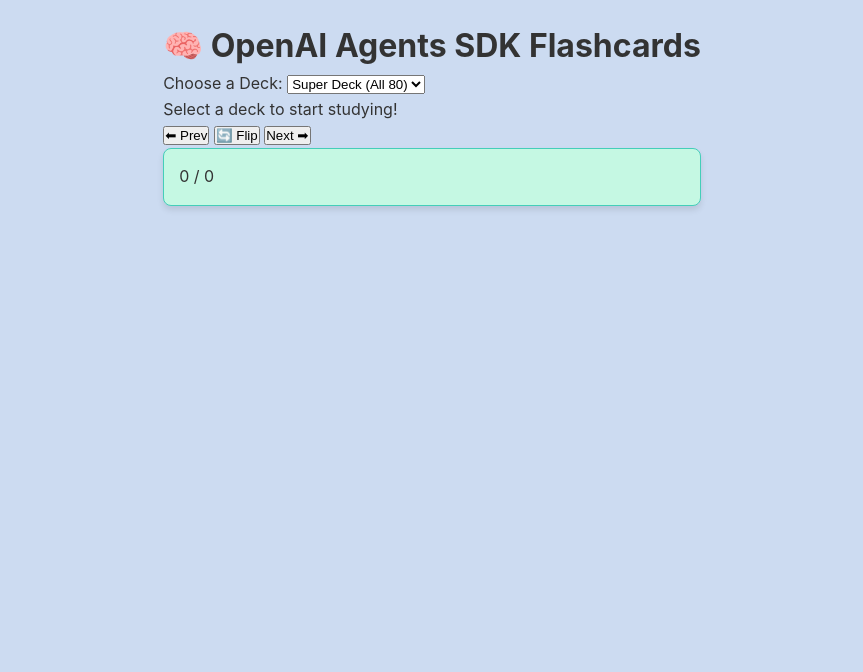
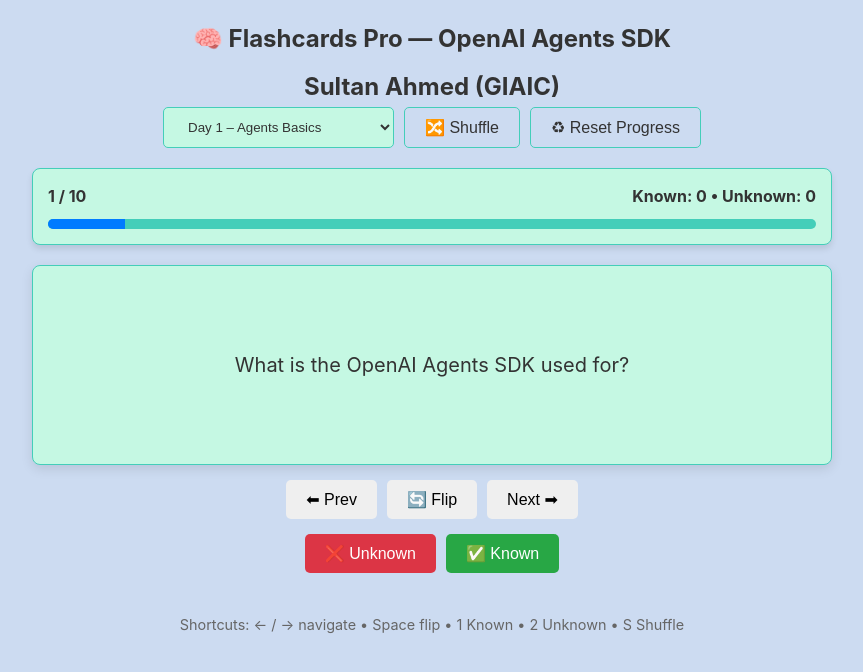
Before and after one commit to sultanitweb/OpenAI-Agents-SDK-Flashcards, a plain HTML site: page index.html in a window 1280 px wide. Shown: the whole page, without its empty margins (208-1071 px from the left). Drawn offline with Linux system fonts and the light colour scheme.

Commit message:
Update index.html

```diff
--- a/index.html
+++ b/index.html
@@ -1,40 +1,53 @@
 <!DOCTYPE html>
 <html lang="en">
 <head>
-  <meta charset="UTF-8">
-  <meta name="viewport" content="width=device-width, initial-scale=1.0">
-  <title>Flashcards App - Super Deck</title>
-  <link rel="stylesheet" href="style.css">
+  <meta charset="UTF-8" />
+  <meta name="viewport" content="width=device-width, initial-scale=1.0"/>
+  <title>Flashcards Pro — OpenAI Agents SDK</title>
+  <link rel="stylesheet" href="style.css" />
 </head>
 <body>
-  <div class="app">
-    <h1>🧠 OpenAI Agents SDK Flashcards</h1>
-    <label for="deckSelector">Choose a Deck:</label>
-    <select id="deckSelector">
-      <option value="superdeck">Super Deck (All 80)</option>
-      <option value="day1">Day 1</option>
-      <option value="day2">Day 2</option>
-      <option value="day3">Day 3</option>
-      <option value="day4">Day 4</option>
-      <option value="day5">Day 5</option>
-      <option value="day6">Day 6</option>
-      <option value="day7">Day 7</option>
-      <option value="day8">Day 8</option>
-    </select>
-    <div id="flashcard">
-      <p id="question">Select a deck to start studying!</p>
-      <p id="answer" class="hidden"></p>
+  <header class="topbar">
+    <h1>🧠 Flashcards Pro — OpenAI Agents SDK</h1>
+    <h2>Sultan Ahmed (GIAIC)</h2>
+    <div class="controls-row">
+      <select id="deckSelect" title="Choose deck"></select>
+      <button id="shuffleBtn" class="btn btn-outline">🔀 Shuffle</button>
+      <button id="resetBtn" class="btn btn-outline">♻ Reset Progress</button>
     </div>
-    <div class="controls">
-      <button onclick="prevCard()">⬅ Prev</button>
-      <button onclick="flipCard()">🔄 Flip</button>
-      <button onclick="nextCard()">Next ➡</button>
-    </div>
-    <div class="progress">
-      <span id="progressText">0 / 0</span>
-    </div>
-  </div>
-  <script src="questions.js"></script>
+  </header>
+
+  <main>
+    <section class="progress">
+      <div class="progress-label">
+        <span id="progressText">0 / 0</span>
+        <span id="knownStats">Known: 0 • Unknown: 0</span>
+      </div>
+      <div class="progress-bar"><div id="progressFill"></div></div>
+    </section>
+
+    <section class="card-area">
+      <div id="card" class="card" tabindex="0">
+        <div id="cardContent" class="card-content">Loading…</div>
+      </div>
+      <div class="nav-row">
+        <button id="prevBtn" class="btn">⬅ Prev</button>
+        <button id="flipBtn" class="btn">🔄 Flip</button>
+        <button id="nextBtn" class="btn">Next ➡</button>
+      </div>
+      <div class="mark-row">
+        <button id="unknownBtn" class="btn btn-danger">❌ Unknown</button>
+        <button id="knownBtn" class="btn btn-success">✅ Known</button>
+      </div>
+    </section>
+
+    <section class="footer-hint">
+      <p>Shortcuts: ← / → navigate • Space flip • 1 Known • 2 Unknown • S Shuffle</p>
+    </section>
+  </main>
+
   <script src="script.js"></script>
+    <script src="decks.js"></script>
+
 </body>
 </html>
```
